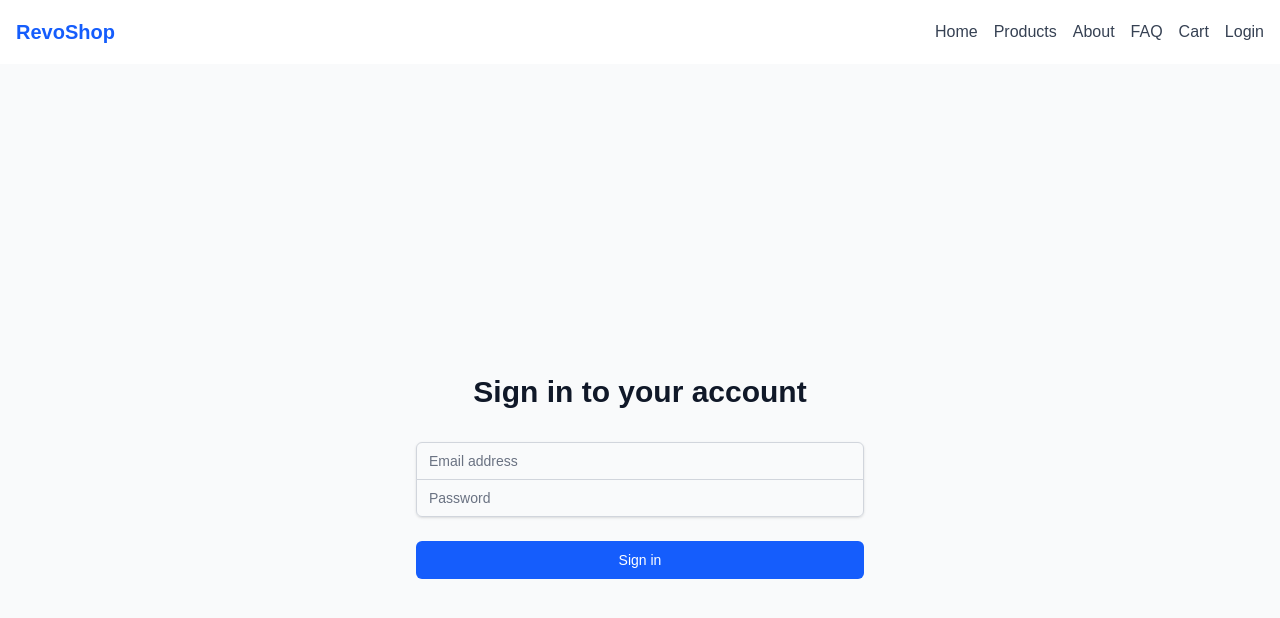
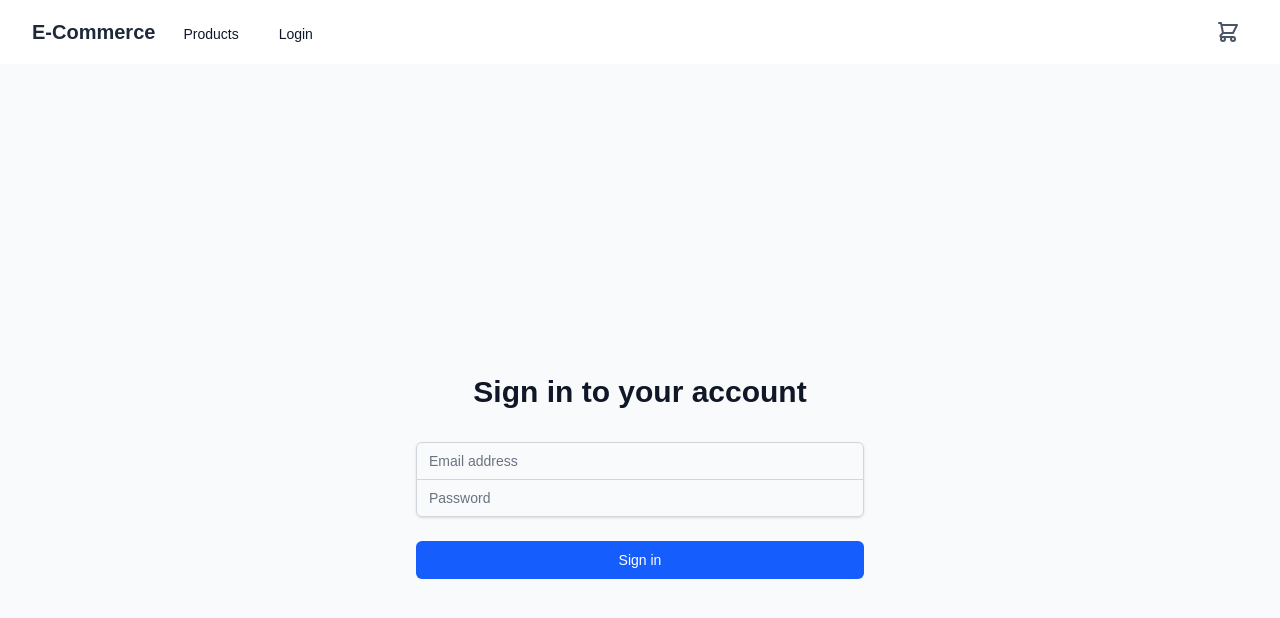
Before and after one commit to Aetherx24/milestone-3-aetherx24, a Next.js app: page /login in a window 1280 px wide. Shown: the top 618 px of the page. Built offline with nearby package versions, Linux system fonts and the light colour scheme; no server answers.

Commit message:
feat: added admin dashboard to navigation

```diff
--- a/src/components/Navigation.tsx
+++ b/src/components/Navigation.tsx
@@ -10,52 +10,76 @@
   const itemCount = items.reduce((total, item) => total + item.quantity, 0);
 
   return (
-    <nav className="bg-white shadow-md">
-      <div className="container mx-auto px-4">
-        <div className="flex justify-between items-center h-16">
-          {/* Logo/Home Link */}
-          <Link href="/" className="text-xl font-bold text-blue-600">
-            RevoShop
+    <nav className="bg-white shadow-lg">
+      <div className="max-w-7xl mx-auto px-4 sm:px-6 lg:px-8">
+        <div className="flex justify-between h-16">
+          <div className="flex">
+            <Link href="/" className="flex items-center">
+              <span className="text-xl font-bold text-gray-800">E-Commerce</span>
             </Link>
-
-          {/* Navigation Links */}
-          <div className="flex space-x-4">
-            <Link href="/" className="text-gray-700 hover:text-blue-600">
-              Home
-            </Link>
-            <Link href="/products" className="text-gray-700 hover:text-blue-600">
+            <div className="hidden sm:ml-6 sm:flex sm:space-x-8">
+              <Link
+                href="/products"
+                className="inline-flex items-center px-1 pt-1 text-sm font-medium text-gray-900"
+              >
                 Products
               </Link>
-            <Link href="/about" className="text-gray-700 hover:text-blue-600">
-              About
+              {session ? (
+                <>
+                  <Link
+                    href="/profile"
+                    className="inline-flex items-center px-1 pt-1 text-sm font-medium text-gray-900"
+                  >
+                    Profile
                   </Link>
-            <Link href="/faq" className="text-gray-700 hover:text-blue-600">
-              FAQ
+                  {session.user.email === "admin@example.com" && (
+                    <Link
+                      href="/admin"
+                      className="inline-flex items-center px-1 pt-1 text-sm font-medium text-gray-900"
+                    >
+                      Admin Dashboard
                     </Link>
-            <Link href="/cart" className="text-gray-700 hover:text-blue-600 relative">
-              Cart
+                  )}
+                </>
+              ) : (
+                <Link
+                  href="/login"
+                  className="inline-flex items-center px-1 pt-1 text-sm font-medium text-gray-900"
+                >
+                  Login
+                </Link>
+              )}
+            </div>
+          </div>
+          <div className="flex items-center">
+            <Link href="/cart" className="relative p-2">
+              <svg
+                xmlns="http://www.w3.org/2000/svg"
+                className="h-6 w-6 text-gray-600"
+                fill="none"
+                viewBox="0 0 24 24"
+                stroke="currentColor"
+              >
+                <path
+                  strokeLinecap="round"
+                  strokeLinejoin="round"
+                  strokeWidth={2}
+                  d="M3 3h2l.4 2M7 13h10l4-8H5.4M7 13L5.4 5M7 13l-2.293 2.293c-.63.63-.184 1.707.707 1.707H17m0 0a2 2 0 100 4 2 2 0 000-4zm-8 2a2 2 0 11-4 0 2 2 0 014 0z"
+                />
+              </svg>
               {itemCount > 0 && (
-                <span className="absolute -top-2 -right-2 bg-blue-600 text-white rounded-full w-5 h-5 flex items-center justify-center text-xs">
+                <span className="absolute top-0 right-0 inline-flex items-center justify-center px-2 py-1 text-xs font-bold leading-none text-white transform translate-x-1/2 -translate-y-1/2 bg-blue-600 rounded-full">
                   {itemCount}
                 </span>
               )}
             </Link>
-            {session ? (
-              <>
-                <Link href="/profile" className="text-gray-700 hover:text-blue-600">
-                  Profile
-                </Link>
+            {session && (
               <button
                 onClick={() => signOut()}
-                  className="text-gray-700 hover:text-blue-600"
+                className="ml-4 px-4 py-2 text-sm font-medium text-white bg-blue-600 rounded-md hover:bg-blue-700 focus:outline-none focus:ring-2 focus:ring-offset-2 focus:ring-blue-500"
               >
                 Logout
               </button>
-              </>
-            ) : (
-              <Link href="/login" className="text-gray-700 hover:text-blue-600">
-                Login
-              </Link>
             )}
           </div>
         </div>
```
Lines whose indentation alone changed are shown as unchanged.
